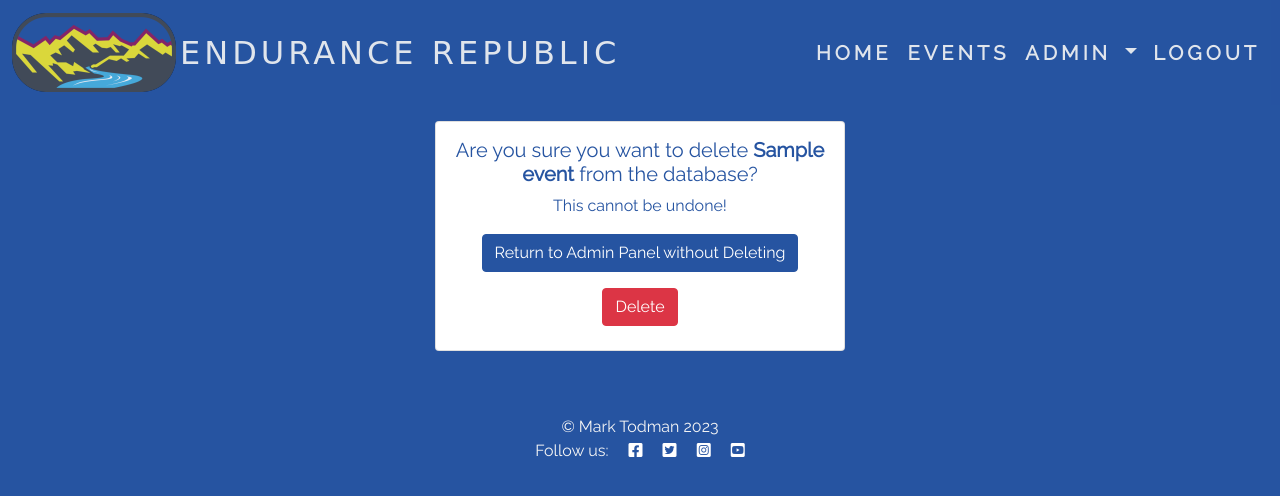
After one commit to marktodman/endurance-republic, a Django app: page /events/delete_event/1 in a window 1280 px wide. The commit adds this page. Shown: the top 496 px of the page. Run offline with Django 3.2, Linux system fonts and the light colour scheme; a user stored in the database is signed in; tables that the repository leaves empty hold one stand-in row (values such as "Sample post"); some web fonts are replaced.

Commit message:
feat: Add ability to delete events from the frontend

```diff
--- a/events/templates/events/admin_panel.html
+++ b/events/templates/events/admin_panel.html
@@ -43,7 +43,7 @@
                                         <td><a class="btn btn-secondary btn-sm m-2"
                                                 href="{% url 'edit-event' event.id %}" role="button">Edit</a><a
                                                 class="btn btn-danger btn-sm m-2"
-                                                href="#" role="button">Delete</a></td>
+                                                href="{% url 'delete-event' event.id %}" role="button">Delete</a></td>
                                     </tr>
                                     {% endfor %}
                                 </tbody>
--- /dev/null
+++ b/events/templates/events/delete_event.html
@@ -0,0 +1,28 @@
+{% extends "base.html" %}
+<!-- Template for Superuser to confirm Event deletion  -->
+{% block content %}
+<div class="col-12 mt-3">
+    <div class="row">
+        <div class="col-md-6 col-lg-4 mx-auto">
+            <div class="card text-center">
+                <div class="card-body d-flex flex-column">
+                    <!-- Event information -->
+                    <h5 class="card-title text-center">Are you sure you want to delete
+                        <strong>{{ event.name }}</strong> from the database?
+                    </h5>
+                    <p class="card-text">This cannot be undone!</p>
+                    <!-- Return to Admin Panel without deleting -->
+                    <a class="btn btn-secondary mx-auto" href="{% url 'admin-panel' %}" role="button">Return to Admin
+                        Panel
+                        without Deleting</a>
+                    <!-- Delete Event -->
+                    <form method="POST" class="form-link">
+                        {% csrf_token %}
+                        <input class="btn btn-danger mb-2 mt-3" type="submit" value="Delete">
+                    </form>
+                </div>
+            </div>
+        </div>
+    </div>
+</div>
+{% endblock %}
--- a/events/urls.py
+++ b/events/urls.py
@@ -6,5 +6,6 @@ urlpatterns = [
     path('', views.EventList.as_view(), name='events'),
     path('admin_panel/', views.admin_panel, name='admin-panel'),
     path('edit_event/<event_id>', views.edit_event, name='edit-event'),
+    path('delete_event/<event_id>', views.delete_event, name='delete-event'),
     path('add_event/', views.add_event, name='add-event'),
 ]
--- a/events/views.py
+++ b/events/views.py
@@ -70,7 +70,7 @@ def edit_event(request, event_id):
 
 
 # Add Event
-@login_required()
+@login_required
 def add_event(request):
     """Superuser can add an event to the database from the frontend"""
 
@@ -82,6 +82,8 @@ def add_event(request):
             form = EventForm(request.POST, request.FILES)
             if form.is_valid():
                 form.save()
+                messages.success(request, (
+                    'Success! The event has been added to the database'))
                 return HttpResponseRedirect('?submitted=True')
         else:
             form = EventForm
@@ -100,3 +102,32 @@ def add_event(request):
         messages.success(request, (
             'Access denied. Please sign in as an admin.'))
         return redirect('home')
+
+
+# Delete Event
+@login_required
+def delete_event(request, event_id):
+    """Superuser can delete an Event"""
+
+    # This page can only be accessed by a superuser
+    if request.user.is_superuser:
+        event = Event.objects.get(id=event_id)
+
+        # Check that user really wants to delete this route
+        if request.method == 'POST':
+            event.delete()
+            messages.success(request, (
+                'Success! The event has been deleted from the database'))
+            return redirect('admin-panel')
+
+        context = {
+                'event': event
+                }
+
+        return render(request, 'events/delete_event.html', context)
+
+    # For non-superusers trying to access the page
+    else:
+        messages.success(request, (
+            'Access denied. Please sign in as an admin.'))
+        return redirect('home')
```
